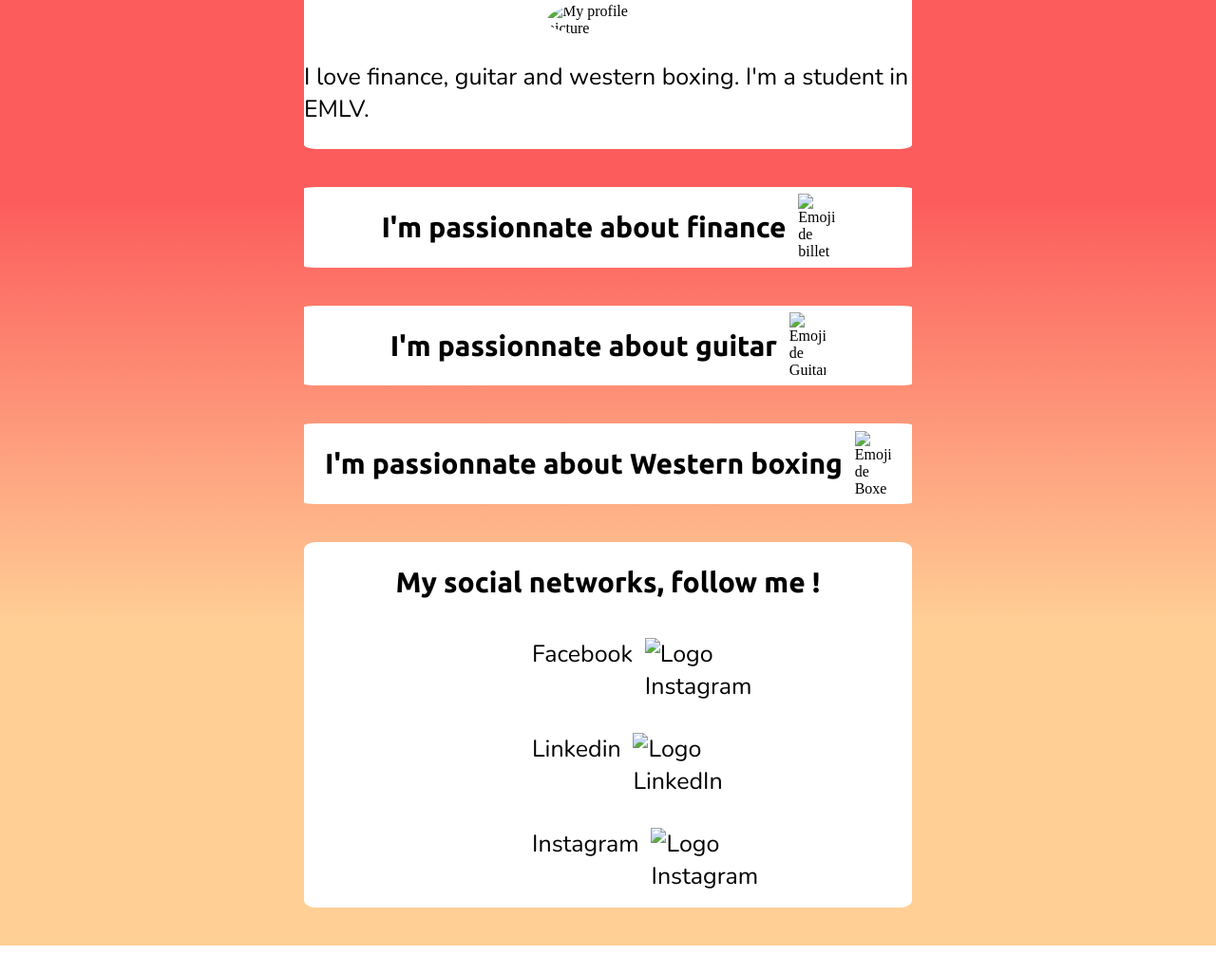
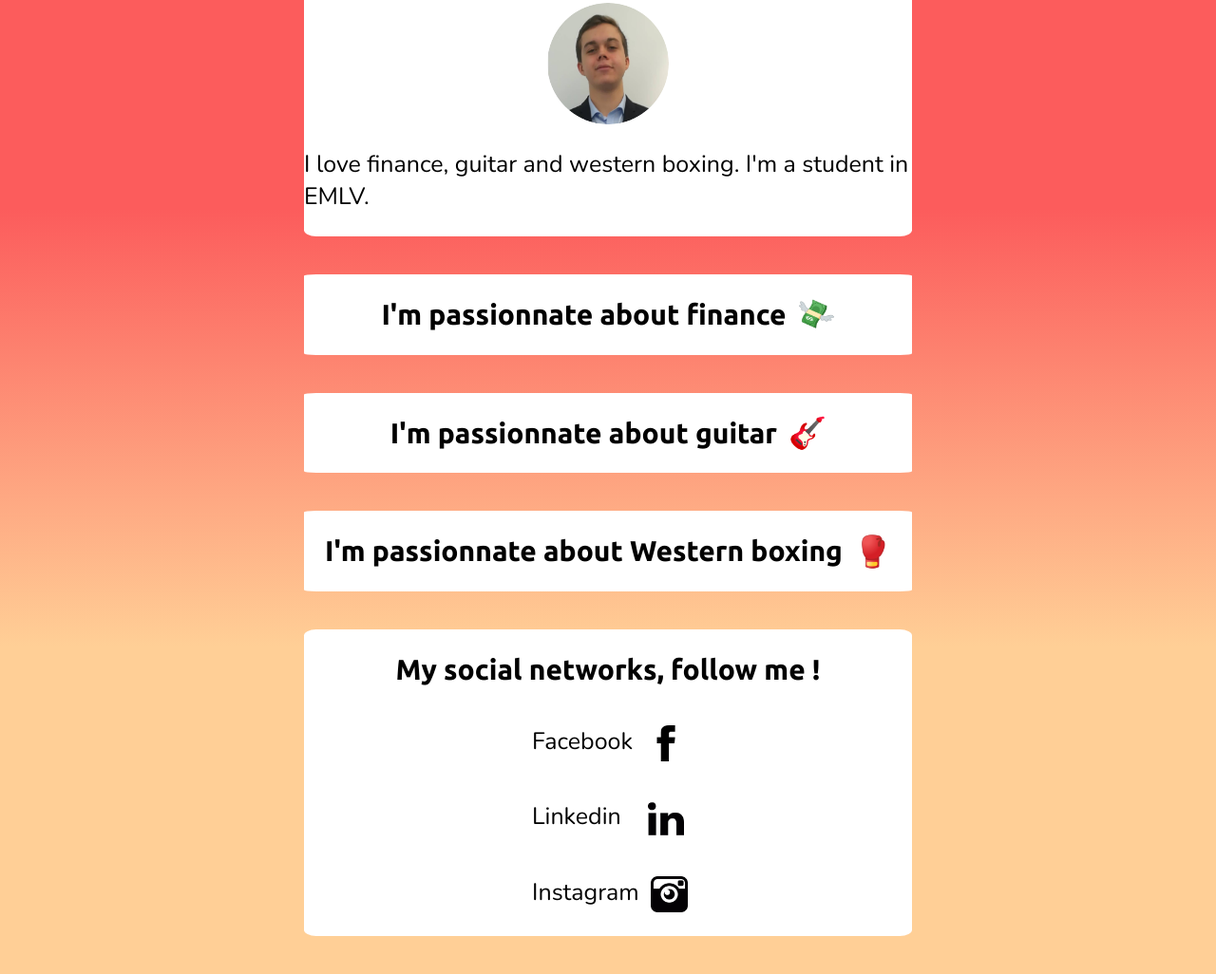
Before and after one commit to CharlesLambret/Mini-site-profil-pour-un-ami, a plain HTML site: page index.html in a window 1280 px wide. Shown: the part 125-1151 px from the top of the page at 95% size. Before the commit the page ends 1121 px from the top, so only its background shows below. Drawn offline with nearby package versions, Linux system fonts and the light colour scheme.

Commit message:
Update index.html

```diff
--- a/index.html
+++ b/index.html
@@ -11,34 +11,34 @@
 <body>
 	<div class="classic-div">
 		<h1> Hello, I'm Paul !</h1>
-		<img src="images/paul.png" id="round-photo" alt="My profile picture">
+		<img src="paul.png" id="round-photo" alt="My profile picture">
 		<p> I love finance, guitar and western boxing. I'm a student in EMLV.</p>
 	</div>
 	<div class="classic-div2">
 		<h2> I'm passionnate about finance</h2>
-		<img src="images/billet.png" alt="Emoji de billet" class="smallimage">
+		<img src="billet.png" alt="Emoji de billet" class="smallimage">
 	</div>
 	<div class="classic-div2">
 		<h2> I'm passionnate about guitar</h2>
-		<img src="images/guitare.png" alt="Emoji de Guitare" class="smallimage">
+		<img src="guitare.png" alt="Emoji de Guitare" class="smallimage">
 	</div>
 	<div class="classic-div2">
 		<h2> I'm passionnate about Western boxing</h2>
-		<img src="images/boxe.png" alt="Emoji de Boxe" class="smallimage">
+		<img src="boxe.png" alt="Emoji de Boxe" class="smallimage">
 	</div>
 	<div class="classic-div">
 		<h2> My social networks, follow me !</h2>
 		<div class="horizontal-line">
 			<a href="https://www.facebook.com/paul.mangeon.3">Facebook </a>
-			<a href="https://www.facebook.com/paul.mangeon.3"><img src="images/facebook.png" alt="Logo Instagram" class="smallimage"></a>
+			<a href="https://www.facebook.com/paul.mangeon.3"><img src="facebook.png" alt="Logo Instagram" class="smallimage"></a>
 		</div>
 		<div class="horizontal-line">
 			<a href="https://www.linkedin.com/in/paul-mangeon-0a6593177/">Linkedin</a>
-			<a href="https://www.linkedin.com/in/paul-mangeon-0a6593177/"><img src="images/linkedin.png" alt="Logo LinkedIn" class="smallimage"></a>
+			<a href="https://www.linkedin.com/in/paul-mangeon-0a6593177/"><img src="linkedin.png" alt="Logo LinkedIn" class="smallimage"></a>
 		</div>
 		<div class="horizontal-line">
 			<a href="https://www.instagram.com/paulmangeon/">Instagram</a>
-			<a href="https://www.instagram.com/paulmangeon/"><img src="images/instagram.png" alt="Logo Instagram" class="smallimage"></a>
+			<a href="https://www.instagram.com/paulmangeon/"><img src="instagram.png" alt="Logo Instagram" class="smallimage"></a>
 		</div>
 	</div>
 </body>
```
